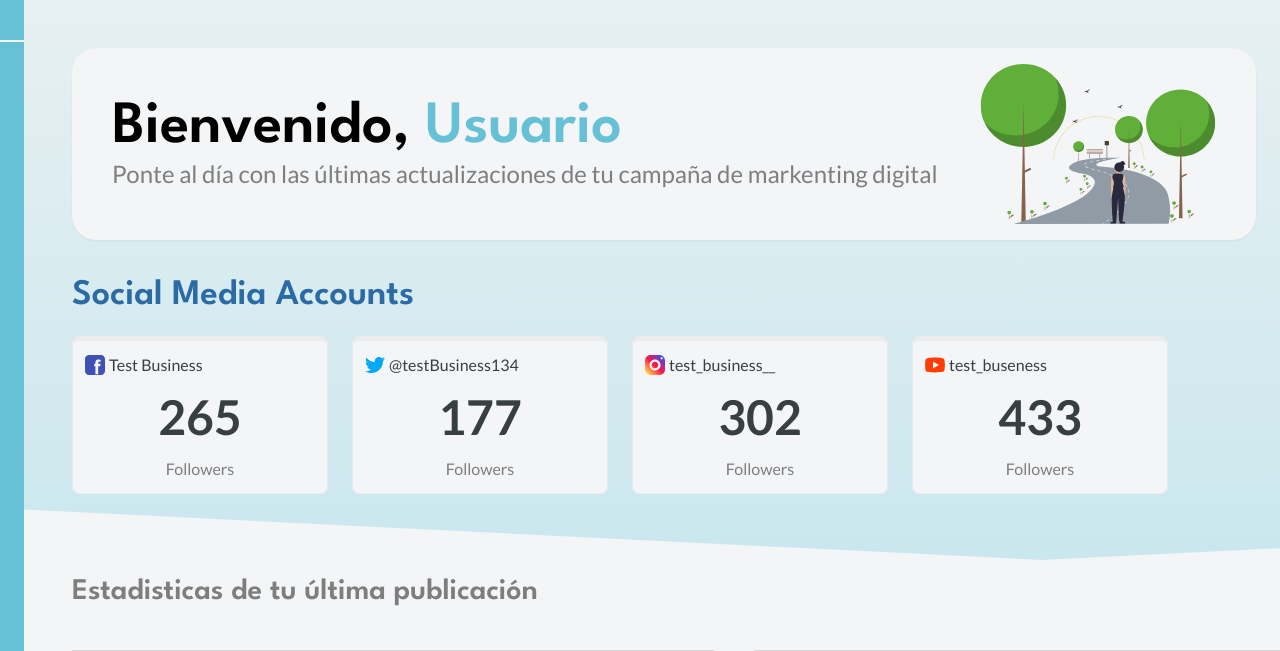
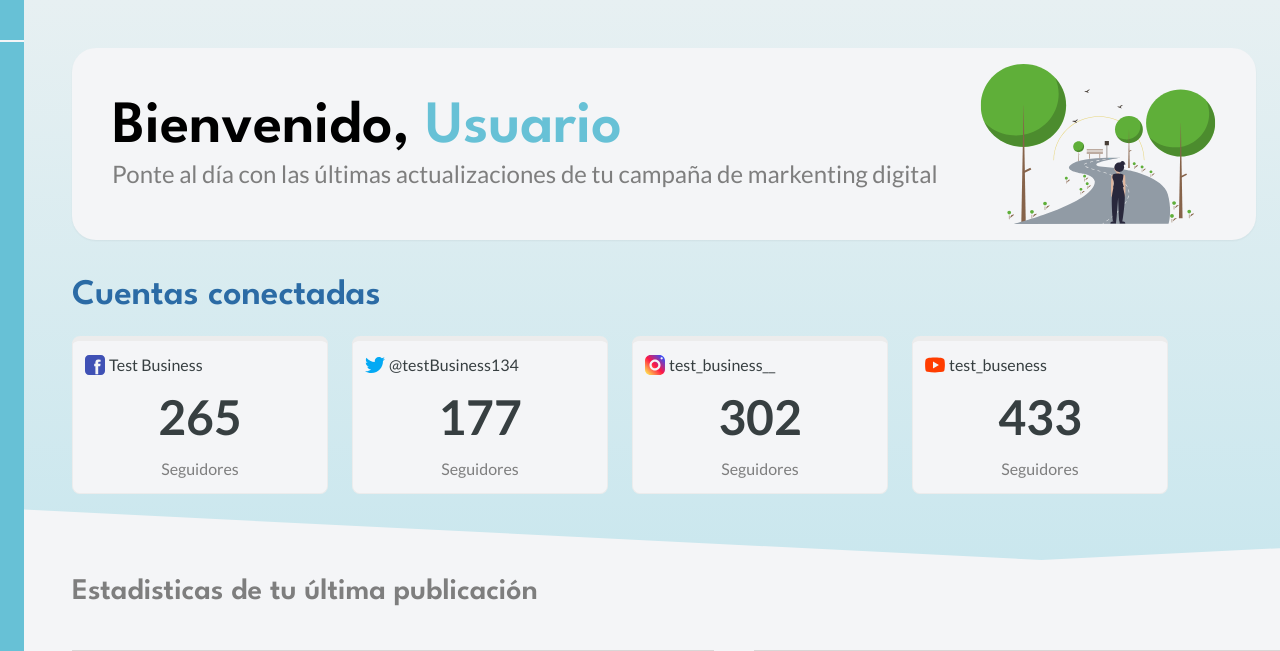
Before and after one commit to JulianH99/marketeer-ud, a Django app: page /app/dashboard in a window 1280 px wide; the page is wider, and only the part inside the window is pictured. Shown: the top 651 px of that part. Run offline with Django 5.2, Linux system fonts and the light colour scheme; some libraries are stand-ins or nearby versions.

Commit message:
Spanglish fixes

```diff
--- a/app/templates/app/dashboard.html
+++ b/app/templates/app/dashboard.html
@@ -96,7 +96,7 @@
         <img src="{% static 'app/assets/dashboard-trees.svg' %}" alt="Trees">
       </div>
       <div id="social-media-accounts" class="mt-9 mb-20">
-        <p class="text-primarydark font-league-spartan font-semibold text-4xl mb-5">Social Media Accounts</p>
+        <p class="text-primarydark font-league-spartan font-semibold text-4xl mb-5">Cuentas conectadas</p>
         <div id="social-media-accounts-list" class="flex gap-6">
           {% for account in accounts %}
             <div class="account rounded-lg bg-white p-3 font-lato grow max-w-64"
@@ -106,7 +106,7 @@
                 {{ account.account }}
               </span>
               <span class="followers py-4 font-lato font-extrabold text-5xl text-center block text-black">{{ account.followers }}</span>
-              <span class="block text-center font-lato font-light text-gray">Followers</span>
+              <span class="block text-center font-lato font-light text-gray">Seguidores</span>
             </div>
           {% endfor %}
         </div>
```
